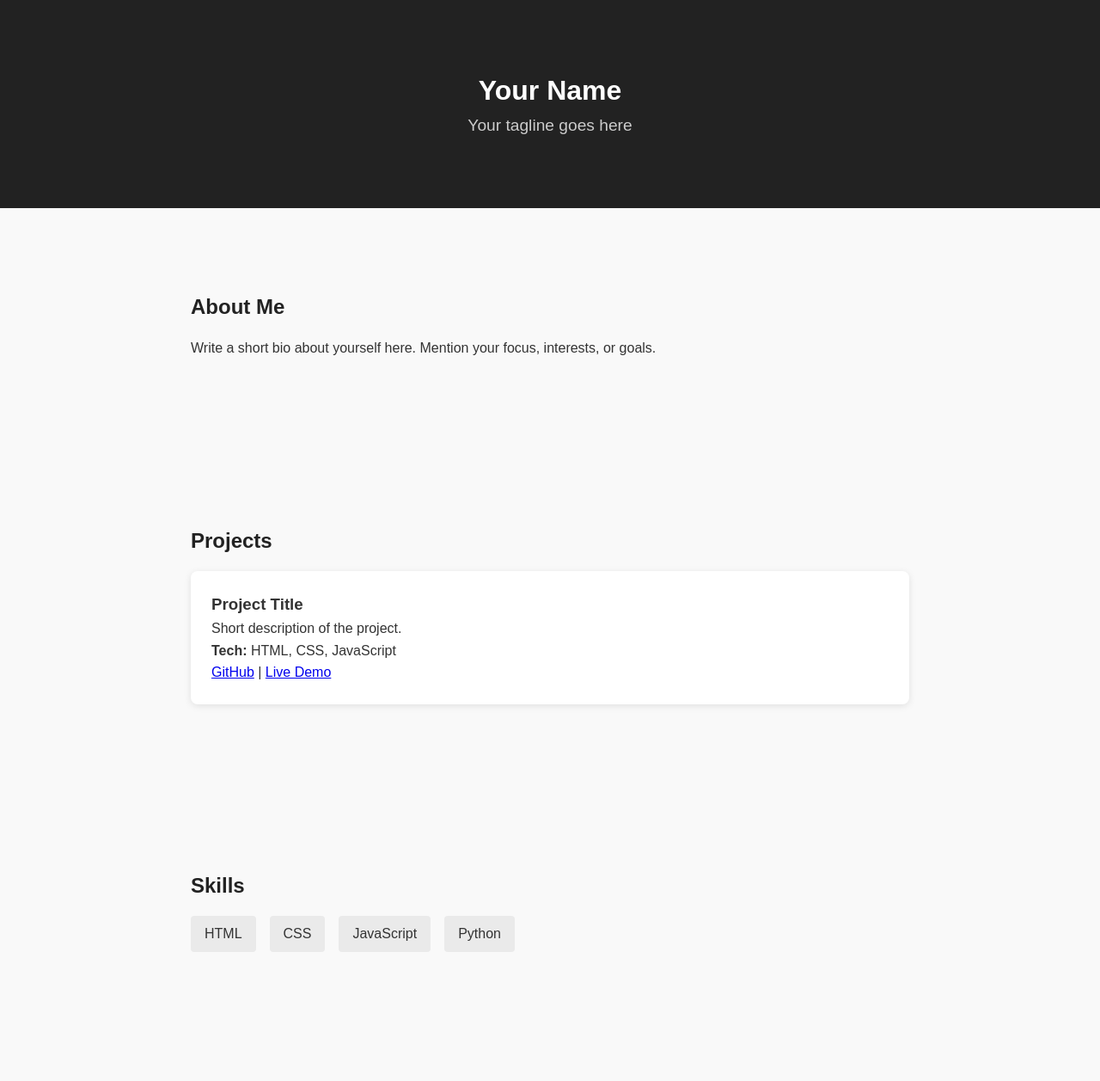
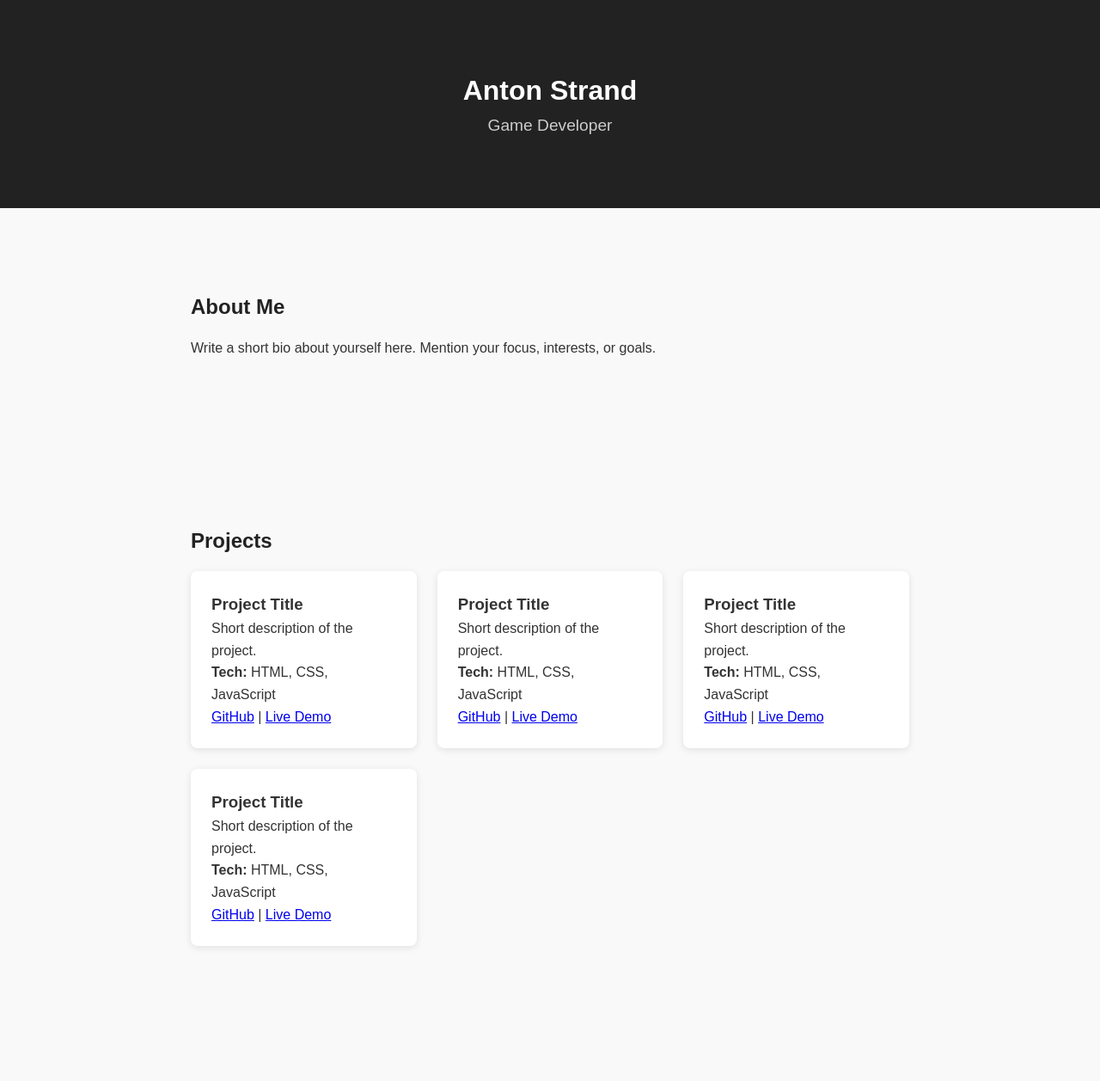
Before and after one commit to AntonStrandd/AntonStrandd.github.io, a plain HTML site: page index.html in a window 1280 px wide. Shown: the top 1257 px of the page at 86% size. Drawn offline with Linux system fonts and the light colour scheme.

Commit message:
Update index.html

```diff
--- a/index.html
+++ b/index.html
@@ -9,8 +9,8 @@
 <body>
   <header class="header">
     <div class="container">
-      <h1>Your Name</h1>
-      <p class="tagline">Your tagline goes here</p>
+      <h1>Anton Strand</h1>
+      <p class="tagline">Game Developer</p>
     </div>
   </header>
 
@@ -31,7 +31,24 @@
           <p><strong>Tech:</strong> HTML, CSS, JavaScript</p>
           <a href="#">GitHub</a> | <a href="#">Live Demo</a>
         </div>
-        <!-- Duplicate .project-card for more projects -->
+        <div class="project-card">
+          <h3>Project Title</h3>
+          <p>Short description of the project.</p>
+          <p><strong>Tech:</strong> HTML, CSS, JavaScript</p>
+          <a href="#">GitHub</a> | <a href="#">Live Demo</a>
+        </div>
+        <div class="project-card">
+          <h3>Project Title</h3>
+          <p>Short description of the project.</p>
+          <p><strong>Tech:</strong> HTML, CSS, JavaScript</p>
+          <a href="#">GitHub</a> | <a href="#">Live Demo</a>
+        </div>
+        <div class="project-card">
+          <h3>Project Title</h3>
+          <p>Short description of the project.</p>
+          <p><strong>Tech:</strong> HTML, CSS, JavaScript</p>
+          <a href="#">GitHub</a> | <a href="#">Live Demo</a>
+        </div>
       </div>
     </div>
   </section>
```
